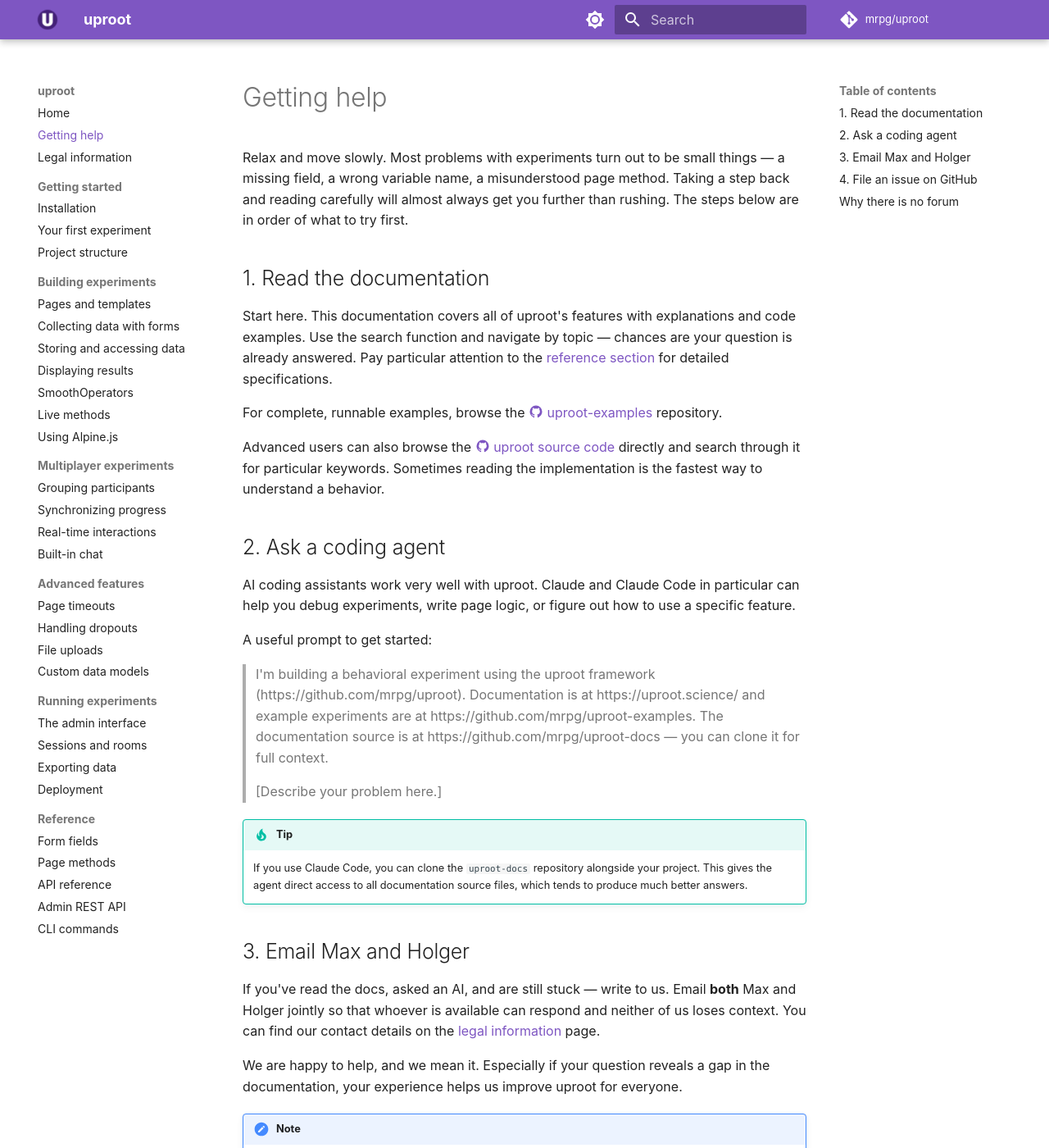
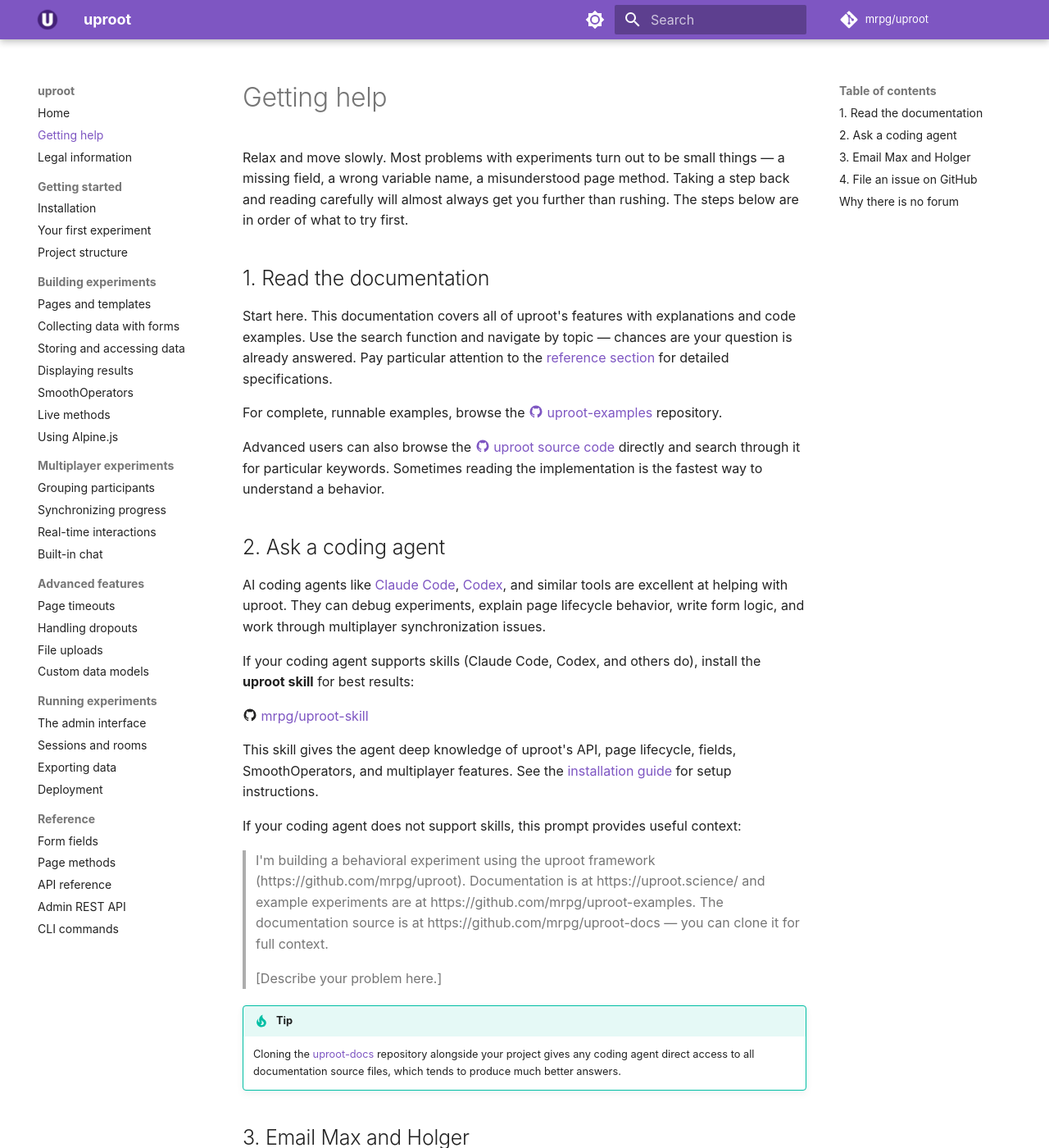
Before and after one commit to mrpg/uproot-docs, an MkDocs documentation site: the page built from docs/help.md, in a window 1280 px wide and 1400 px high. Shown: the whole window at 82% size. Built offline with MkDocs 1.6.1 and Material for MkDocs 9.7.7, drawn with Linux system fonts in a browser that asks for light colours; comment, search, counter and statistics services are not loaded.

Commit message:
Add info about LLMs

```diff
--- a/docs/help.md
+++ b/docs/help.md
@@ -12,9 +12,15 @@ Advanced users can also browse the [:material-github: uproot source code](https:
 
 ## 2. Ask a coding agent
 
-AI coding assistants work very well with uproot. Claude and Claude Code in particular can help you debug experiments, write page logic, or figure out how to use a specific feature.
+AI coding agents like [Claude Code](https://claude.ai/code), [Codex](https://openai.com/index/introducing-codex/), and similar tools are excellent at helping with uproot. They can debug experiments, explain page lifecycle behavior, write form logic, and work through multiplayer synchronization issues.
 
-A useful prompt to get started:
+If your coding agent supports skills (Claude Code, Codex, and others do), install the **uproot skill** for best results:
+
+:material-github: [mrpg/uproot-skill](https://github.com/mrpg/uproot-skill)
+
+This skill gives the agent deep knowledge of uproot's API, page lifecycle, fields, SmoothOperators, and multiplayer features. See the [installation guide](getting-started/installation.md#set-up-ai-assisted-development) for setup instructions.
+
+If your coding agent does not support skills, this prompt provides useful context:
 
 > I'm building a behavioral experiment using the uproot framework (https://github.com/mrpg/uproot). Documentation is at https://uproot.science/ and example experiments are at https://github.com/mrpg/uproot-examples. The documentation source is at https://github.com/mrpg/uproot-docs — you can clone it for full context.
 >
@@ -22,7 +28,7 @@ A useful prompt to get started:
 
 !!! tip
 
-    If you use Claude Code, you can clone the `uproot-docs` repository alongside your project. This gives the agent direct access to all documentation source files, which tends to produce much better answers.
+    Cloning the [uproot-docs](https://github.com/mrpg/uproot-docs) repository alongside your project gives any coding agent direct access to all documentation source files, which tends to produce much better answers.
 
 ## 3. Email Max and Holger
 
```
Also changed, not shown: docs/getting-started/installation.md (+14 -0 lines), docs/index.md (+8 -0 lines).
